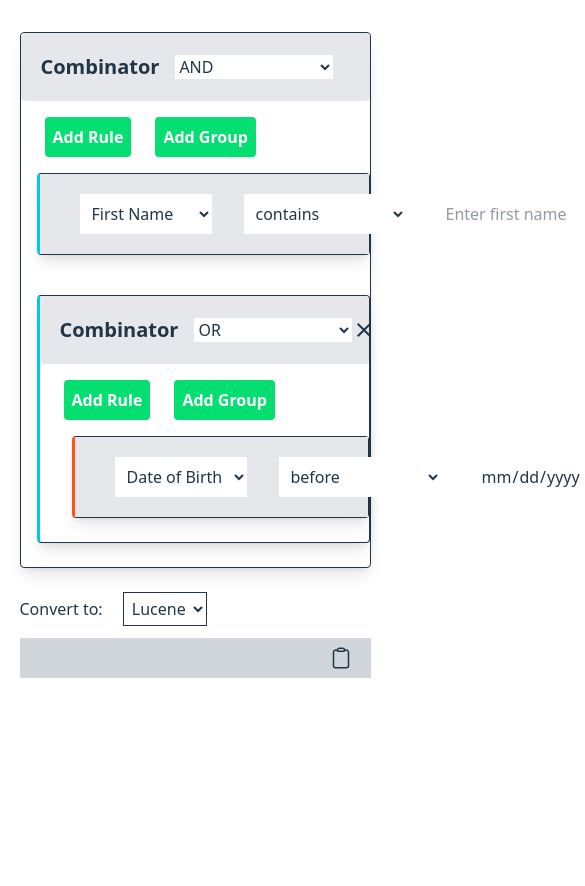
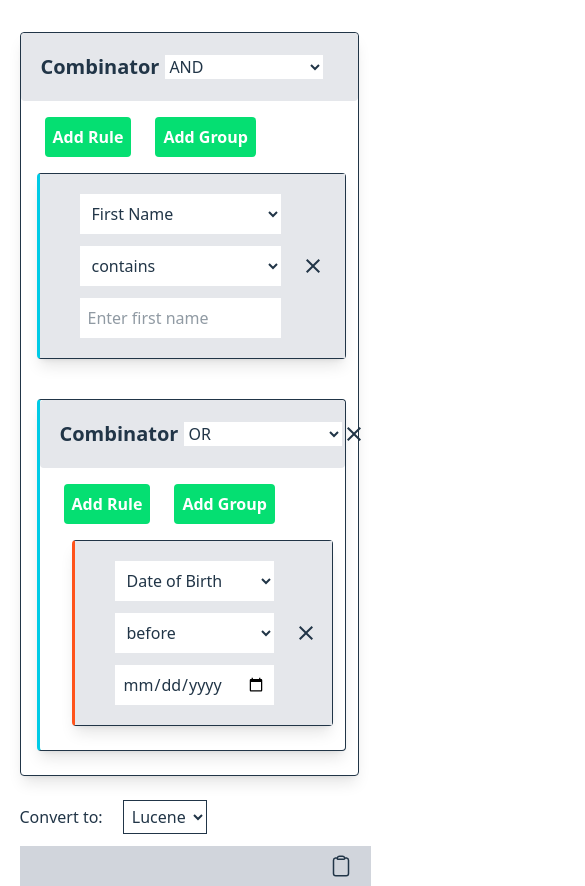
Before and after one commit to redwanatef/svelte-query-builder, a Svelte app: page / in a window 390 px wide. Shown: the top 886 px of the page, 585 px wide, since content can reach past the window. Before the commit the page ends 844 px from the top, so only its background shows below. Built offline with nearby package versions, Linux system fonts and the light colour scheme.

Commit message:
style: fix reponsive styles

```diff
--- a/src/components/CombinatorItem.svelte
+++ b/src/components/CombinatorItem.svelte
@@ -12,7 +12,7 @@
 </script>
 
 <div class="bg-gray-200 p-5 rounded flex justify-between w-full">
-  <div class="flex gap-4 items-center">
+  <div class="flex gap-1.5 md:gap-4 items-center">
     <h4 class="font-bold text-xl">Combinator</h4>
     <select class="bg-white" bind:value>
       <option disabled value="">Select an operator</option>
--- a/src/components/QueryBuilderGroup.svelte
+++ b/src/components/QueryBuilderGroup.svelte
@@ -68,7 +68,7 @@
 
 <main
   style={level! !== 0 ? `padding-left: ${level}rem;` : "margin-top: 2rem"}
-  class="pb-6"
+  class="pb-6 mr-3"
 >
   <div
     class={`w-full rounded border shadow-lg flex flex-col gap-4 `}
--- a/src/components/RuleItem.svelte
+++ b/src/components/RuleItem.svelte
@@ -34,7 +34,7 @@
 </script>
 
 <main class="flex items-center justify-between bg-gray-200 px-5">
-  <div class="flex gap-8 items-center p-5">
+  <div class="flex flex-col md:flex-row gap-3 md:gap-8 items-center p-5">
     <select bind:value={() => field.name, onChangeField}>
       {#each config.fields as field}
         <option value={field.name}>{field.label}</option>
@@ -85,5 +85,8 @@
   input {
     background-color: white;
     padding: 0.5rem;
+    @media screen and (max-width: 768px) {
+      width: 100%;
+    }
   }
 </style>
```
